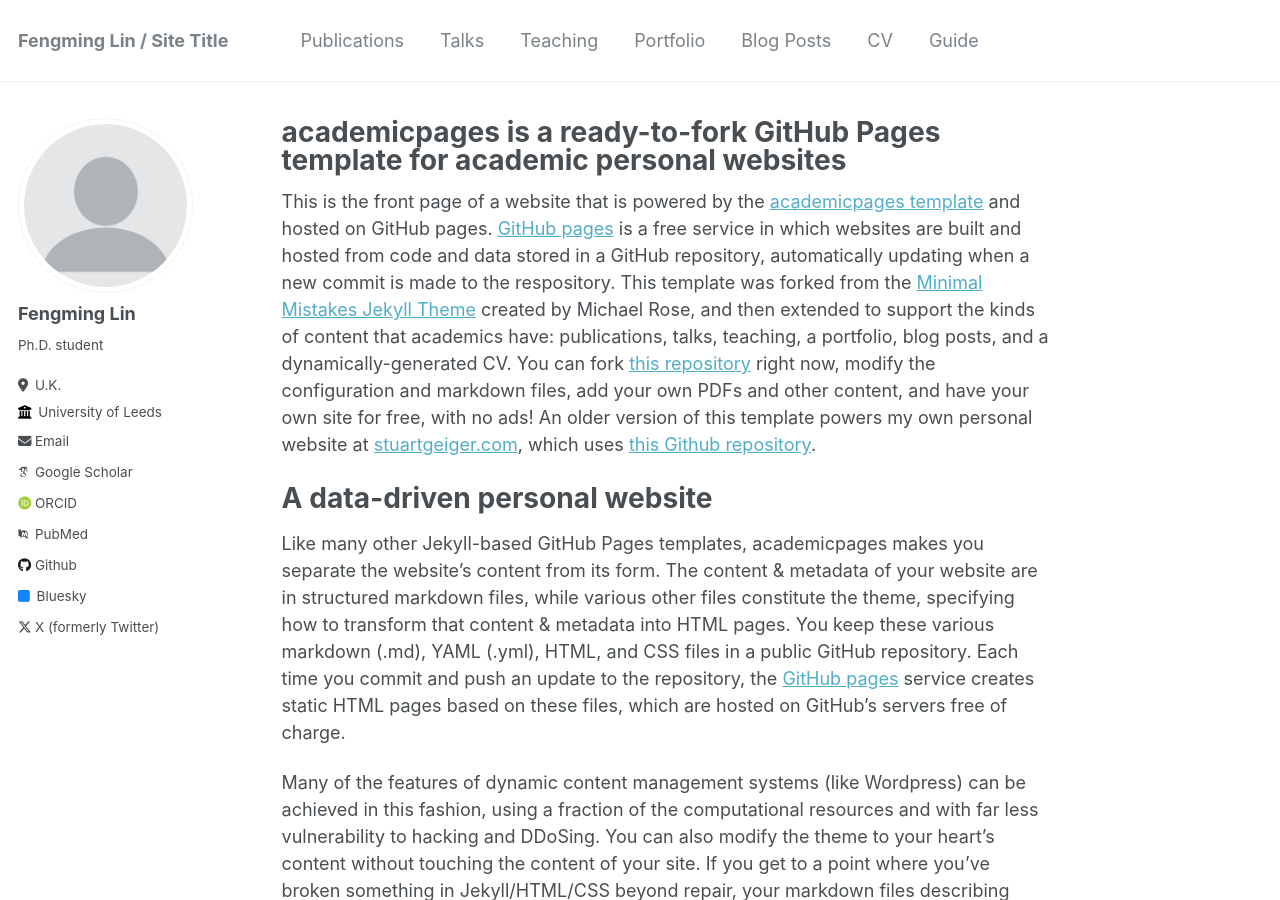
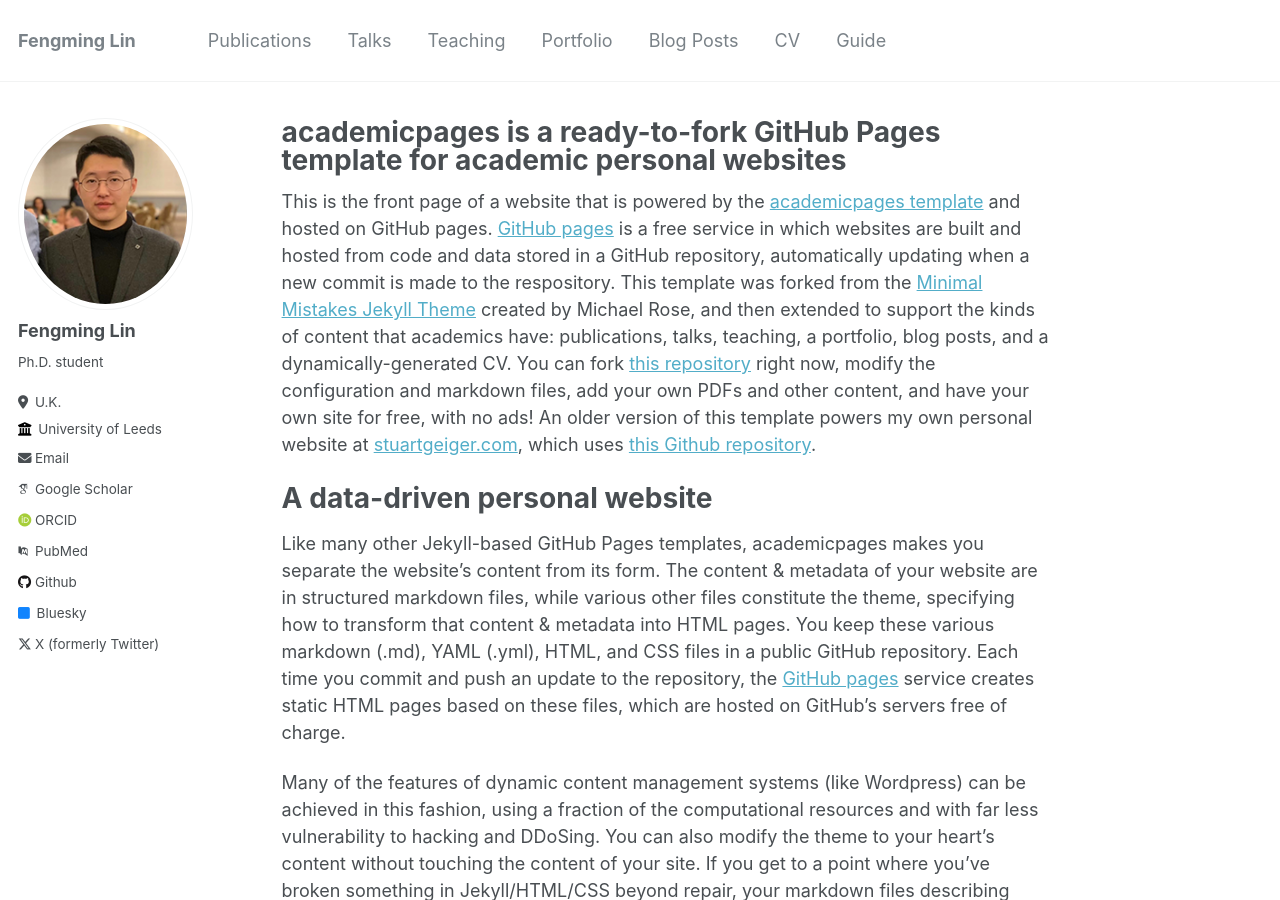
Before and after one commit to fmlinks/fmlinks.github.io, a Jekyll site: the page built from _pages/about.md, in a window 1280 px wide and 900 px high. Built offline with Jekyll 4.4.1, drawn with Linux system fonts in a browser that asks for light colours; some web fonts are replaced.

Commit message:
Update _config.yml

```diff
--- a/_config.yml
+++ b/_config.yml
@@ -8,7 +8,7 @@
 
 # Basic Site Settings
 locale                   : "en-US"
-title                    : "Fengming Lin / Site Title"
+title                    : "Fengming Lin"
 title_separator          : "-"
 name                     : &name "Fengming Lin"
 description              : &description "Hello there"
@@ -21,7 +21,7 @@
 #               Additional customization can be done by editing /_includes/author-profile.html
 author:
   # Biographic information
-  avatar           : "profile.png"
+  avatar           : "portrait.png"
   name             : "Fengming Lin"
   pronouns         : # example: "she/her"
   bio              : "Ph.D. student"
```
